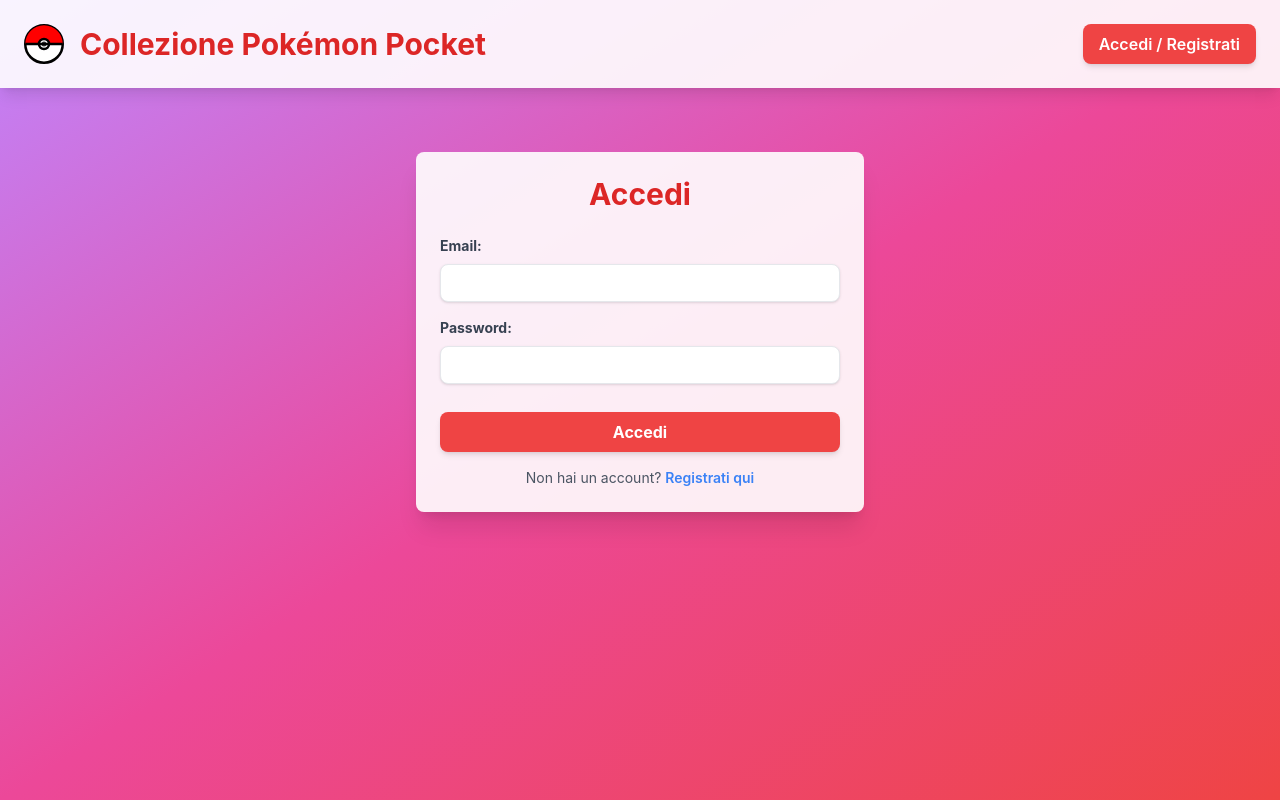
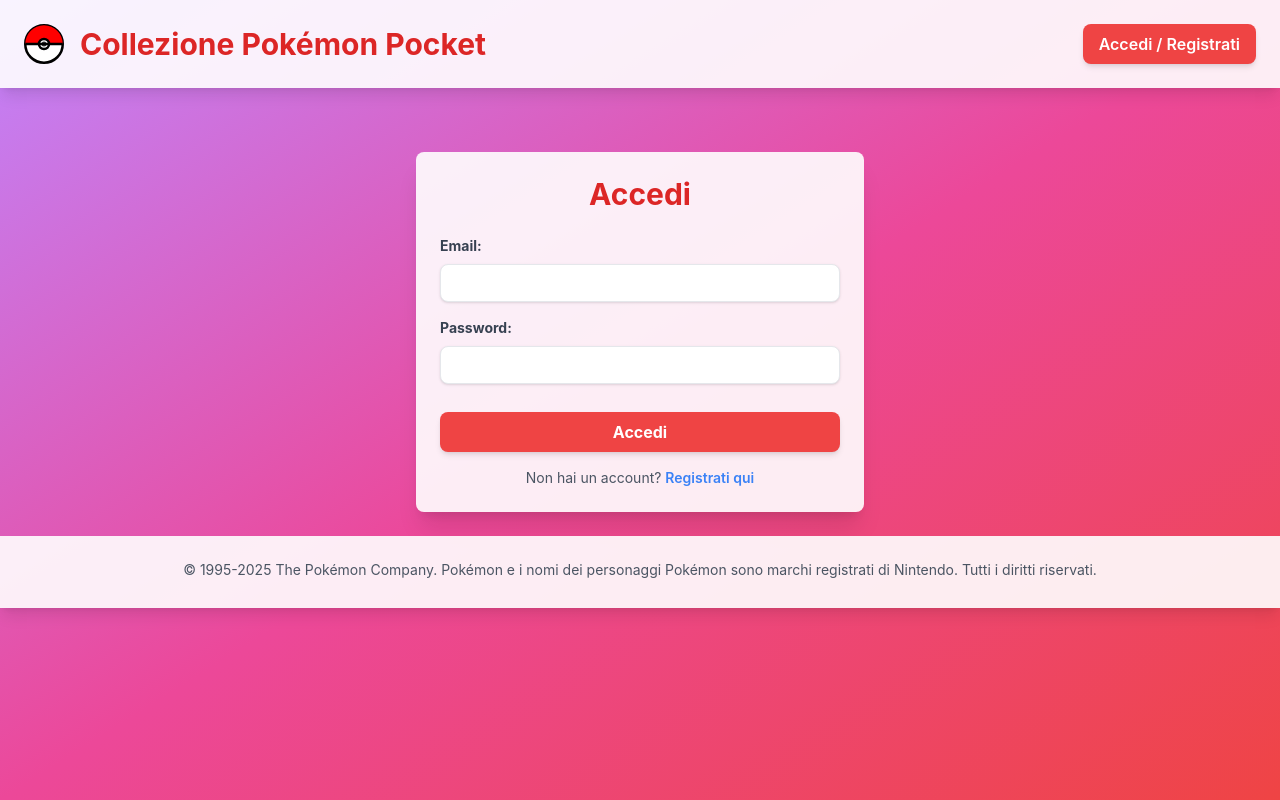
Before and after one commit to Tzune85/pocket-list-share, a React (Create React App) app: page / in a window 1280 px wide. Built offline with nearby package versions, Linux system fonts and the light colour scheme; no server answers.

Commit message:
added footer

```diff
--- a/src/App.js
+++ b/src/App.js
@@ -242,6 +242,14 @@
                         />
                     )}
                 </main>
+
+                <footer className="bg-white bg-opacity-90 shadow-lg mt-auto py-2 px-3 md:p-6">
+                    <div className="container mx-auto text-center text-xs md:text-sm text-gray-600">
+                        <p className="mb-0 md:mb-1">
+                            © 1995-{new Date().getFullYear()} The Pokémon Company. Pokémon e i nomi dei personaggi Pokémon sono marchi registrati di Nintendo. Tutti i diritti riservati.
+                        </p>
+                    </div>
+                </footer>
             </div>
         </ErrorBoundary>
     );
```
